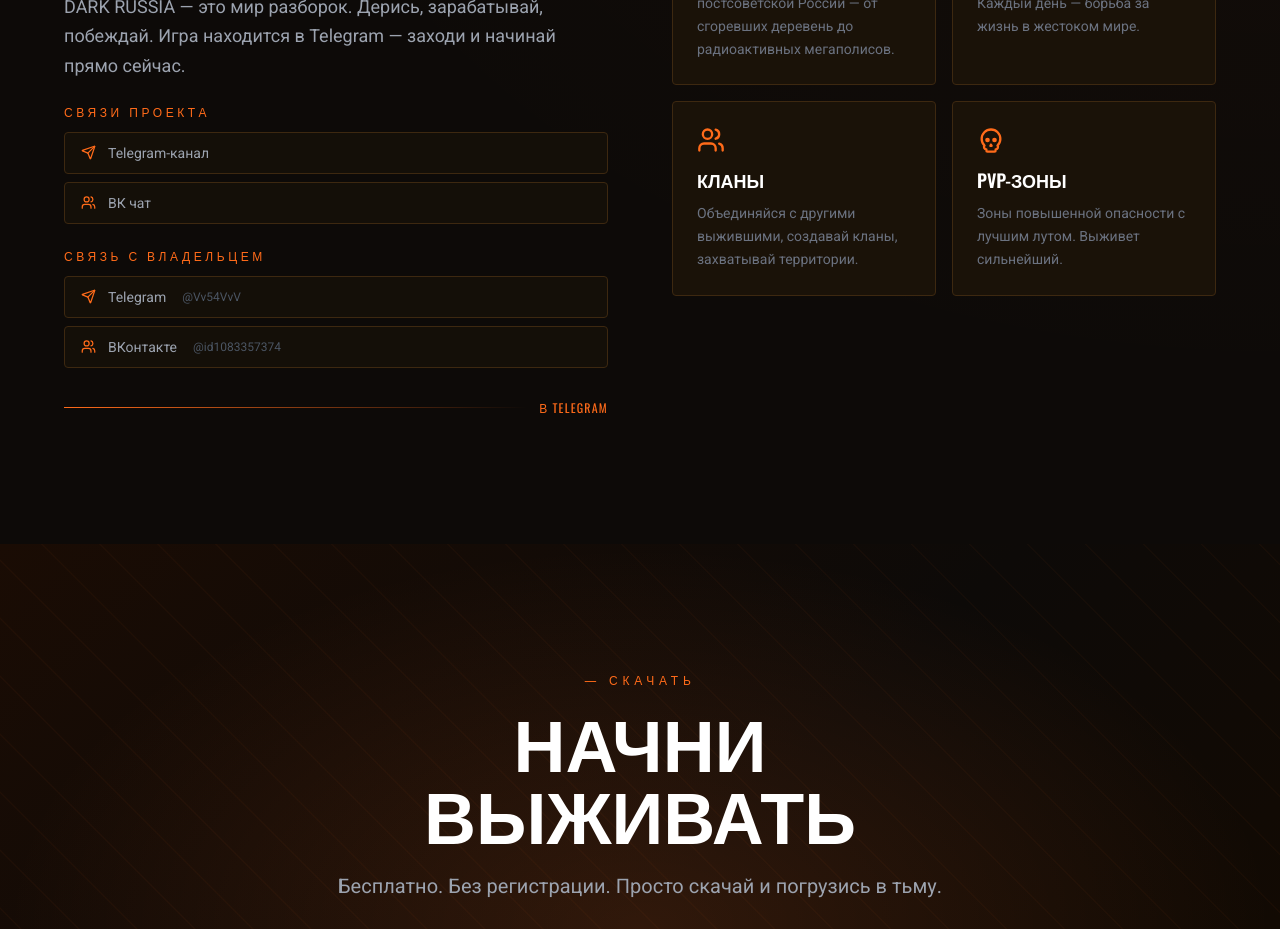
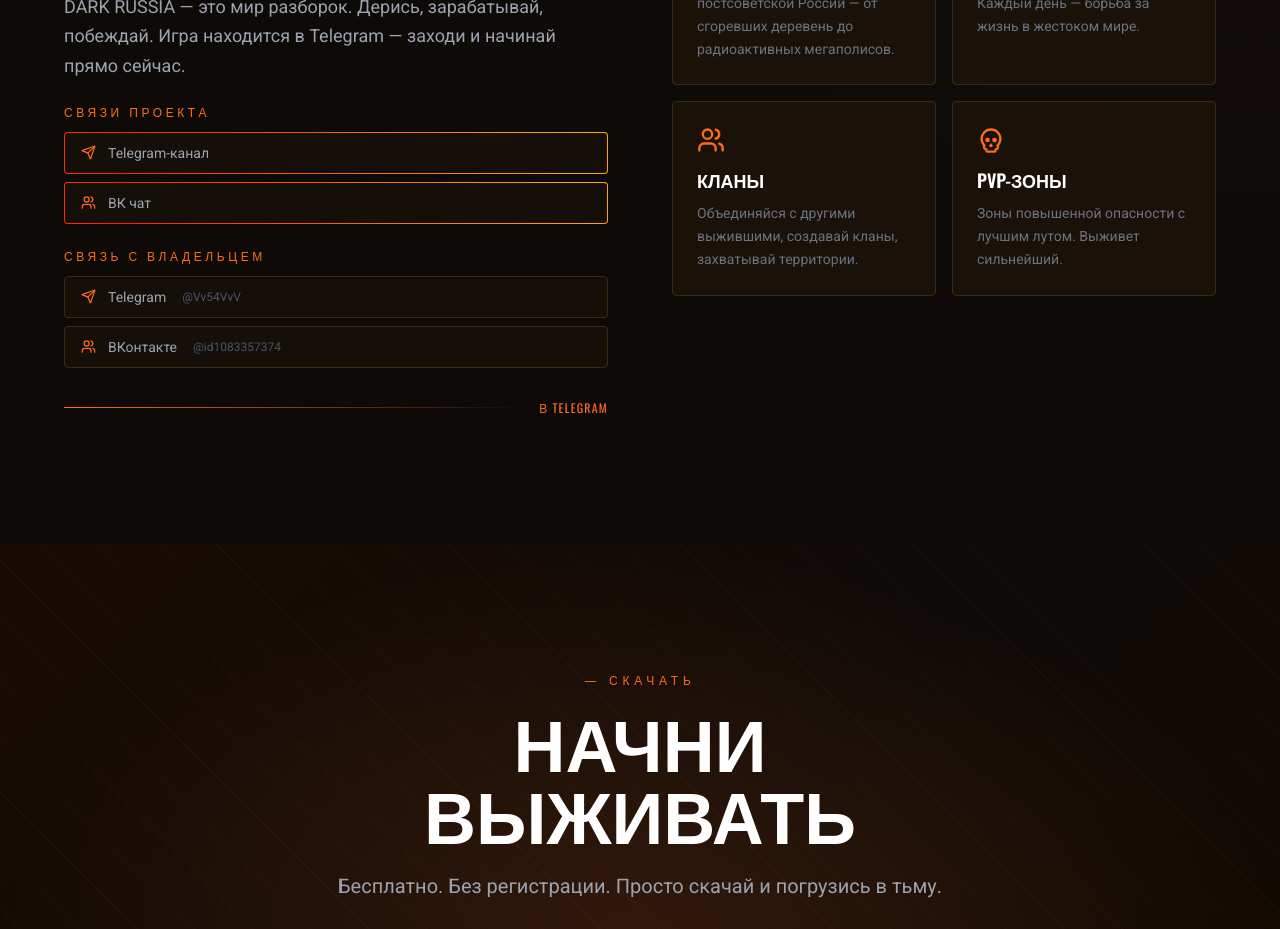
Before and after one commit to pr-poehali-dev/dark-russia-website, a React (Vite) app: page / in a window 1280 px wide. Shown: the part 1260-2189 px from the top of the page. Built offline with nearby package versions, Linux system fonts and the light colour scheme.

Commit message:
Feat: rainbow gradient links

```diff
--- a/src/index.css
+++ b/src/index.css
@@ -149,4 +149,37 @@
   .delay-1000 {
     animation-delay: 1s;
   }
+
+  .rainbow-border {
+    position: relative;
+    background: #140f08;
+    border: 1px solid transparent;
+    background-clip: padding-box;
+  }
+  .rainbow-border::before {
+    content: "";
+    position: absolute;
+    inset: -1px;
+    border-radius: inherit;
+    background: linear-gradient(
+      90deg,
+      #ff6b1a,
+      #ff2200,
+      #ff9900,
+      #ffd700,
+      #ff6b1a
+    );
+    background-size: 300% 100%;
+    animation: rainbow-shift 3s linear infinite;
+    z-index: -1;
+  }
 }
+
+@keyframes rainbow-shift {
+  0% {
+    background-position: 0% 50%;
+  }
+  100% {
+    background-position: 300% 50%;
+  }
+}
--- a/src/pages/Index.tsx
+++ b/src/pages/Index.tsx
@@ -234,8 +234,8 @@ export default function Index() {
                     href={l.href}
                     target="_blank"
                     rel="noopener noreferrer"
-                    className="flex items-center gap-3 px-4 py-2.5 border rounded-sm transition-all duration-300 hover:border-[#FF6B1A] hover:text-[#FF6B1A] group"
-                    style={{ borderColor: "#3d2810", background: "#140f08", color: "#9ca3af" }}
+                    className="rainbow-border flex items-center gap-3 px-4 py-2.5 rounded-sm transition-all duration-300 hover:text-[#FF6B1A] group"
+                    style={{ color: "#9ca3af" }}
                   >
                     <Icon name={l.icon} fallback="Link" size={15} className="text-[#FF6B1A] flex-shrink-0" />
                     <span className="text-sm">{l.label}</span>
```
